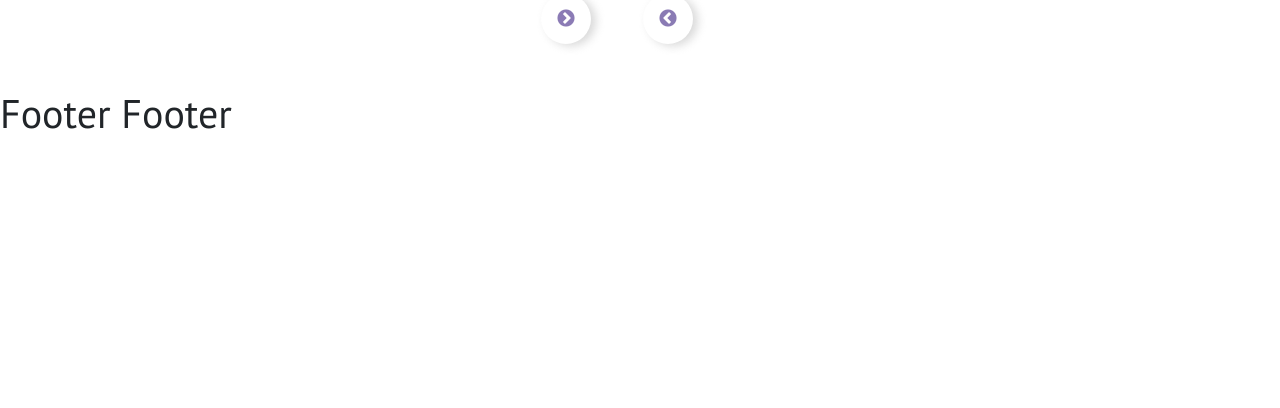
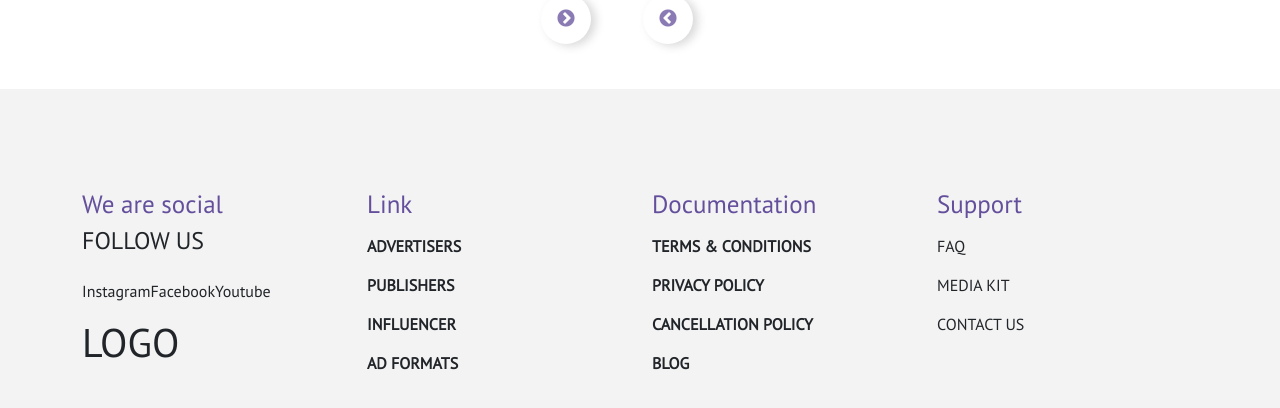
Before and after one commit to RHsanto/Masterkey_Task, a React (Create React App) app: page / in a window 1280 px wide. Shown: the part 3378-3786 px from the top of the page. Built offline with nearby package versions, Linux system fonts and the light colour scheme.

Commit message:
[ADD] Done sliders section

```diff
--- a/src/App.css
+++ b/src/App.css
@@ -1,6 +1,4 @@
-.footer{
-  height: 400px;
-}
+
 .color{
   color: #FF6F00;
 }
@@ -165,15 +163,22 @@
   margin-top: 180px;
   margin-left: 36rem;
 }
-/* .slick-prev:before{
-  background-color: #f7503a;
-  position: absolute;
-  margin-top: -300px;
-  margin-left: 1150px;
-  width: 50px;
-  padding:15px 10px;
-  border-radius: 50%;
-} */
 .slick-dots {
   display: none !important;
  }
+
+ /* footer css */
+
+ .footer{
+   background-color: #f3f3f3;
+   padding: 100px 0px;
+ }
+ .footer li{
+   list-style: none;
+   margin: 15px 0;
+ }
+
+ .footer h5{
+   color: #644F9C;
+   font-size: 25px;
+ }
--- a/src/page/common/Footer.js
+++ b/src/page/common/Footer.js
@@ -3,8 +3,55 @@ import React from 'react';
 const Footer = () => {
   return (
     <div className='footer'>
-      <h1>Footer
-Footer</h1>
+      <div className="container">
+        <div className="row">
+          <div className="col-lg-3">
+            <div className="foot-info-1">
+              <h5>We are social </h5>
+              <h4>FOLLOW US</h4>
+              <div className="d-flex">
+               <li>Instagram</li>
+               <li>Facebook</li>
+               <li>Youtube</li>
+              </div>
+
+              <h1>LOGO</h1>
+            </div>
+          </div>
+          <div className="col-lg-3">
+          <div className="foot-info-2 fw-bold">
+              <h5>Link</h5>
+              <div>
+               <li>ADVERTISERS</li>
+               <li>PUBLISHERS</li>
+               <li>INFLUENCER</li>
+               <li>AD FORMATS</li>
+              </div>
+          </div>
+          </div>
+          <div className="col-lg-3">
+          <div className="foot-info-2 fw-bold">
+              <h5>Documentation </h5>
+              <div>
+               <li>TERMS & CONDITIONS</li>
+               <li>PRIVACY POLICY</li>
+               <li>CANCELLATION POLICY</li>
+               <li>BLOG</li>
+              </div>
+          </div>
+          </div>
+          <div className="col-lg-3">
+          <div className="foot-info-2">
+              <h5>Support </h5>
+              <div>
+               <li>FAQ</li>
+               <li>MEDIA KIT</li>
+               <li>CONTACT US</li>
+              </div>
+          </div>
+          </div>
+        </div>
+      </div>
     </div>
   );
 };
```
